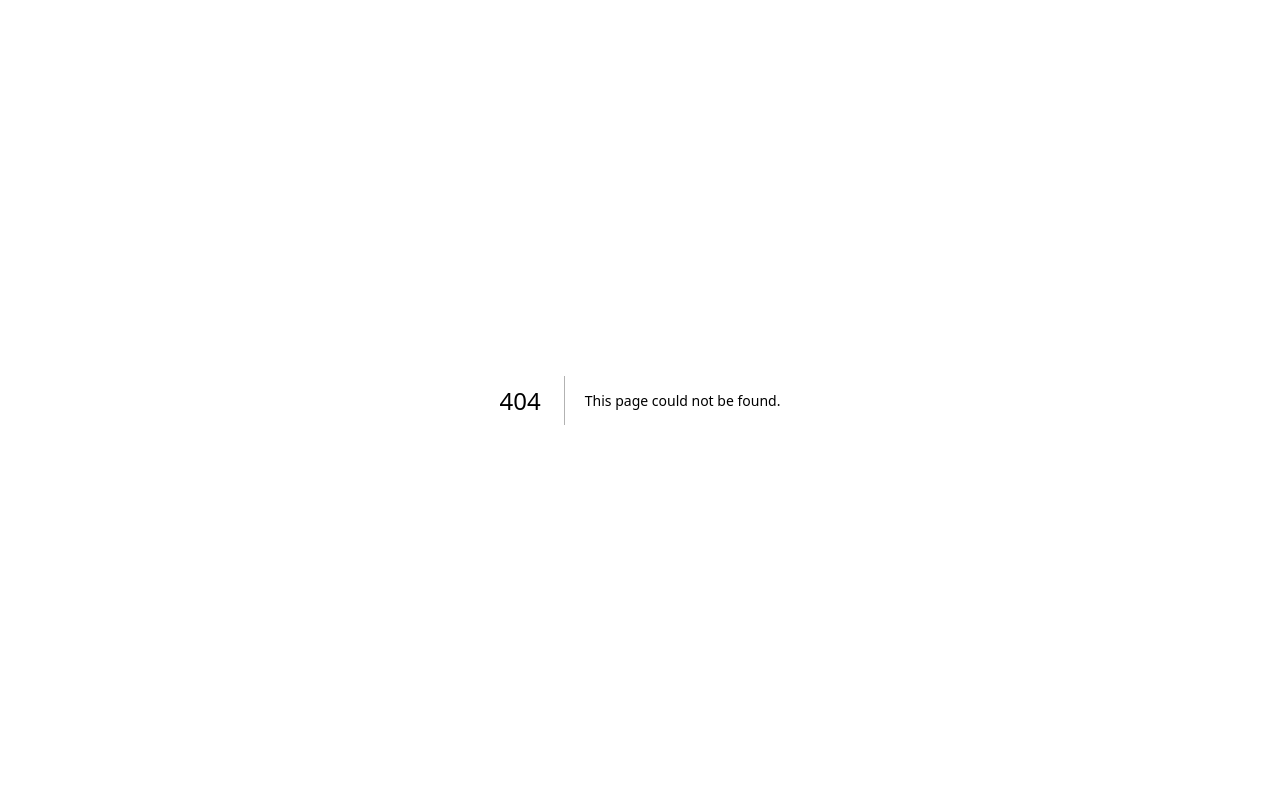
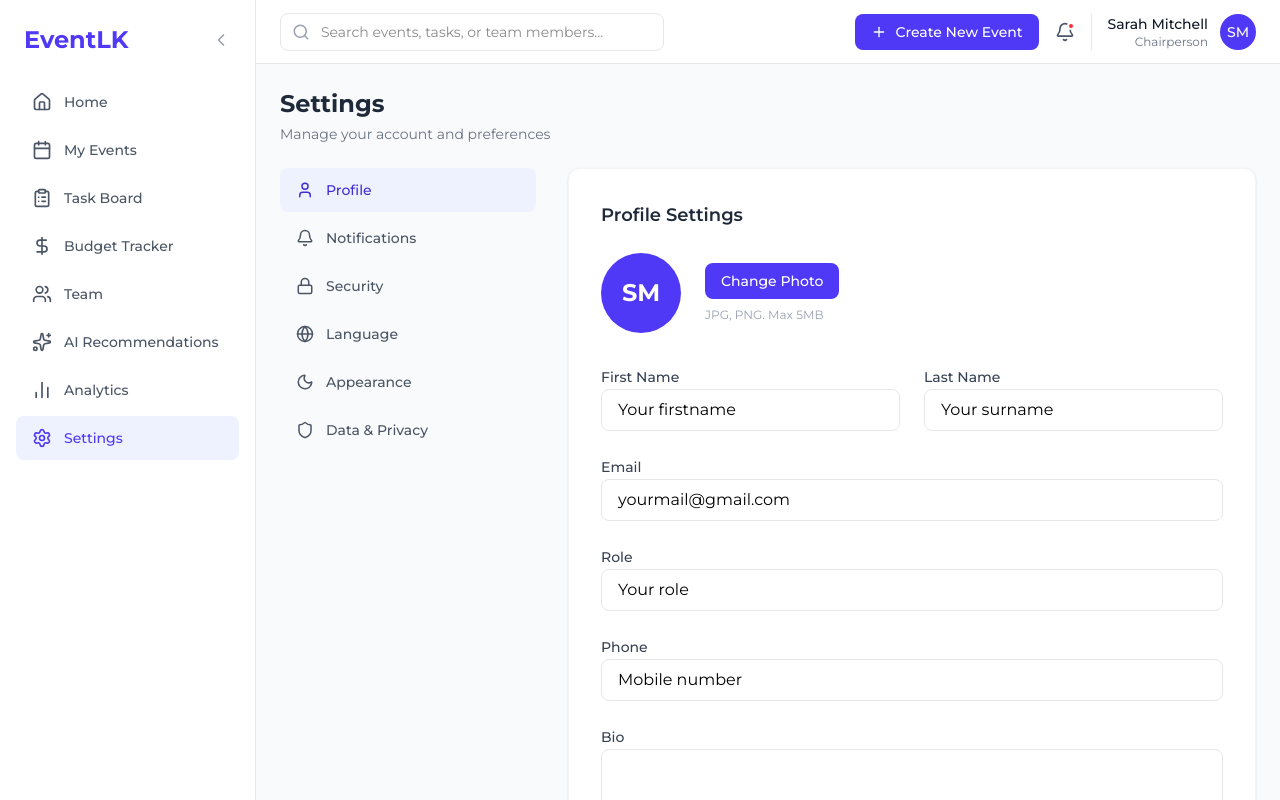
Before and after one commit to muhamed-zumair/Project-Eventlk, a Next.js app in the folder frontend/: page /settings in a window 1280 px wide. Before the commit this address had no page. Built offline with nearby package versions, Linux system fonts and the light colour scheme.

Commit message:
feat(settings): add settings page

```diff
--- /dev/null
+++ b/frontend/src/app/(dashboard)/settings/page.tsx
@@ -0,0 +1,136 @@
+"use client";
+
+import { User, Bell, Lock, Globe, Moon, Shield } from "lucide-react";
+
+export default function SettingsPage() {
+  return (
+    <div className="space-y-6">
+      {/* Header */}
+      <div>
+        <h2 className="text-2xl font-bold text-gray-800">Settings</h2>
+        <p className="text-gray-500 text-sm mt-1">Manage your account and preferences</p>
+      </div>
+
+      <div className="flex flex-col lg:flex-row gap-8">
+        {/* Internal Settings Sidebar */}
+        <div className="w-full lg:w-64 space-y-1">
+          <button className="w-full flex items-center gap-3 px-4 py-3 text-sm font-medium rounded-lg bg-indigo-50 text-indigo-700">
+            <User size={18} />
+            Profile
+          </button>
+          <button className="w-full flex items-center gap-3 px-4 py-3 text-sm font-medium rounded-lg text-gray-600 hover:bg-gray-50">
+            <Bell size={18} />
+            Notifications
+          </button>
+          <button className="w-full flex items-center gap-3 px-4 py-3 text-sm font-medium rounded-lg text-gray-600 hover:bg-gray-50">
+            <Lock size={18} />
+            Security
+          </button>
+          <button className="w-full flex items-center gap-3 px-4 py-3 text-sm font-medium rounded-lg text-gray-600 hover:bg-gray-50">
+            <Globe size={18} />
+            Language
+          </button>
+          <button className="w-full flex items-center gap-3 px-4 py-3 text-sm font-medium rounded-lg text-gray-600 hover:bg-gray-50">
+            <Moon size={18} />
+            Appearance
+          </button>
+          <button className="w-full flex items-center gap-3 px-4 py-3 text-sm font-medium rounded-lg text-gray-600 hover:bg-gray-50">
+            <Shield size={18} />
+            Data & Privacy
+          </button>
+        </div>
+
+        {/* Main Content Area (Profile Settings) */}
+        <div className="flex-1 bg-white p-8 rounded-xl border border-gray-100 shadow-sm">
+          <h3 className="text-lg font-semibold text-gray-800 mb-6">Profile Settings</h3>
+
+          {/* Profile Picture Section */}
+          <div className="flex items-center gap-6 mb-8">
+            <div className="w-20 h-20 rounded-full bg-indigo-600 flex items-center justify-center text-white text-2xl font-bold">
+              SM
+            </div>
+            <div>
+              <button className="bg-indigo-600 text-white px-4 py-2 rounded-lg text-sm font-medium hover:bg-indigo-700 transition">
+                Change Photo
+              </button>
+              <p className="text-xs text-gray-400 mt-2">JPG, PNG. Max 5MB</p>
+            </div>
+          </div>
+
+          {/* Form Fields */}
+          <form className="space-y-6">
+            <div className="grid grid-cols-1 md:grid-cols-2 gap-6">
+              <div className="space-y-2">
+                <label className="text-sm font-medium text-gray-700">First Name</label>
+                <input
+                  type="text"
+                  defaultValue="Your firstname"
+                  className="w-full px-4 py-2 border border-gray-200 rounded-lg text-black placeholder:text-gray-400 focus:outline-none focus:ring-2 focus:ring-indigo-500 focus:border-transparent"
+                />
+              </div>
+              <div className="space-y-2">
+                <label className="text-sm font-medium text-gray-700">Last Name</label>
+                <input
+                  type="text"
+                  defaultValue="Your surname"
+                  className="w-full px-4 py-2 border border-gray-200 rounded-lg text-black placeholder:text-gray-400 focus:outline-none focus:ring-2 focus:ring-indigo-500 focus:border-transparent"
+                />
+              </div>
+            </div>
+
+            <div className="space-y-2">
+              <label className="text-sm font-medium text-gray-700">Email</label>
+              <input
+                type="email"
+                defaultValue="yourmail@gmail.com"
+                className="w-full px-4 py-2 border border-gray-200 rounded-lg text-black placeholder:text-gray-400 focus:outline-none focus:ring-2 focus:ring-indigo-500 focus:border-transparent"
+              />
+            </div>
+
+            <div className="space-y-2">
+              <label className="text-sm font-medium text-gray-700">Role</label>
+              <input
+                type="text"
+                defaultValue="Your role"
+                className="w-full px-4 py-2 border border-gray-200 rounded-lg text-black placeholder:text-gray-400 focus:outline-none focus:ring-2 focus:ring-indigo-500 focus:border-transparent"
+              />
+            </div>
+
+            <div className="space-y-2">
+              <label className="text-sm font-medium text-gray-700">Phone</label>
+              <input
+                type="tel"
+                defaultValue="Mobile number"
+                className="w-full px-4 py-2 border border-gray-200 rounded-lg text-black placeholder:text-gray-400 focus:outline-none focus:ring-2 focus:ring-indigo-500 focus:border-transparent"
+              />
+            </div>
+
+            <div className="space-y-2">
+              <label className="text-sm font-medium text-gray-700">Bio</label>
+              <textarea
+                rows={4}
+                className="w-full px-4 py-2 border border-gray-200 rounded-lg text-black placeholder:text-gray-400 focus:outline-none focus:ring-2 focus:ring-indigo-500 focus:border-transparent"
+              ></textarea>
+            </div>
+
+            {/* Action Buttons */}
+            <div className="pt-4 flex items-center gap-4">
+              <button
+                type="button"
+                className="bg-indigo-600 text-white px-6 py-2.5 rounded-lg text-sm font-medium hover:bg-indigo-700 transition"
+              >
+                Save Changes
+              </button>
+              <button
+                type="button"
+                className="bg-white border border-gray-300 text-gray-700 px-6 py-2.5 rounded-lg text-sm font-medium hover:bg-gray-50 transition"
+              >
+                Cancel
+              </button>
+            </div>
+          </form>
+        </div>
+      </div>
+    </div>
+  );
+}
```
